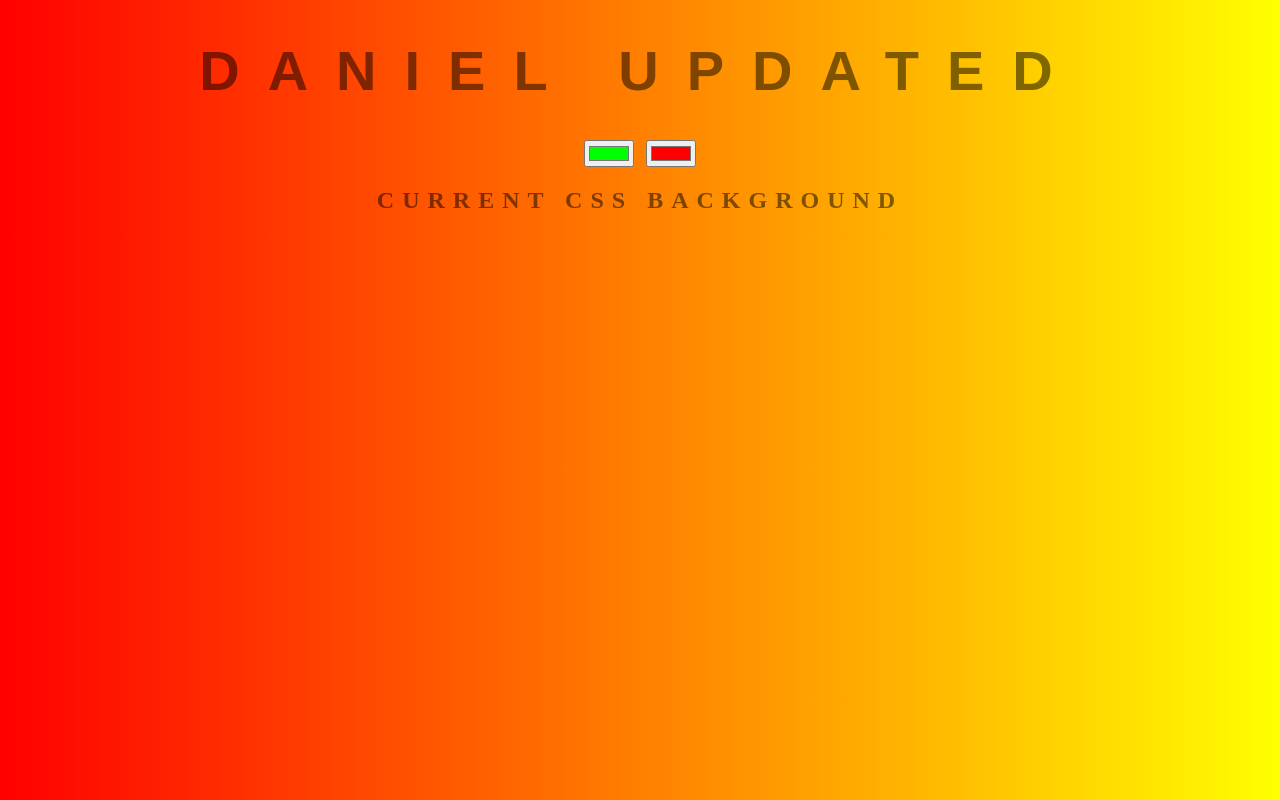
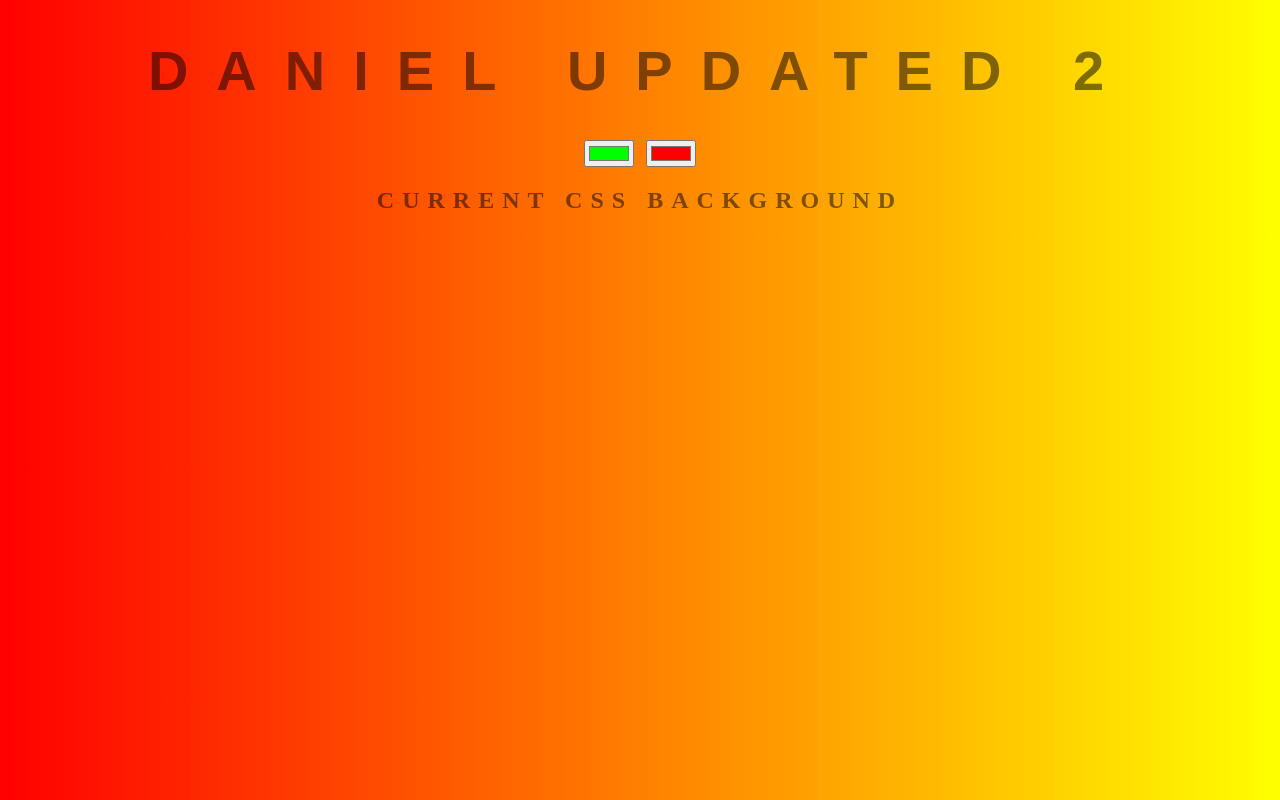
Before and after one commit to Accident9/background-generator, a plain HTML site: page index.html in a window 1280 px wide. Drawn offline with Linux system fonts and the light colour scheme.

Commit message:
daniel added again

```diff
--- a/index.html
+++ b/index.html
@@ -5,7 +5,7 @@
 	<link rel="stylesheet" type="text/css" href="style.css">
 </head>
 <body id="gradient">
-	<h1>Daniel Updated</h1>
+	<h1>Daniel Updated 2</h1>
 	<input class="color1" type="color" name="color1" value="#00ff00">
 	<input class="color2" type="color" name="color2" value="#ff0000">
 	<h2>Current CSS Background</h2>
```
